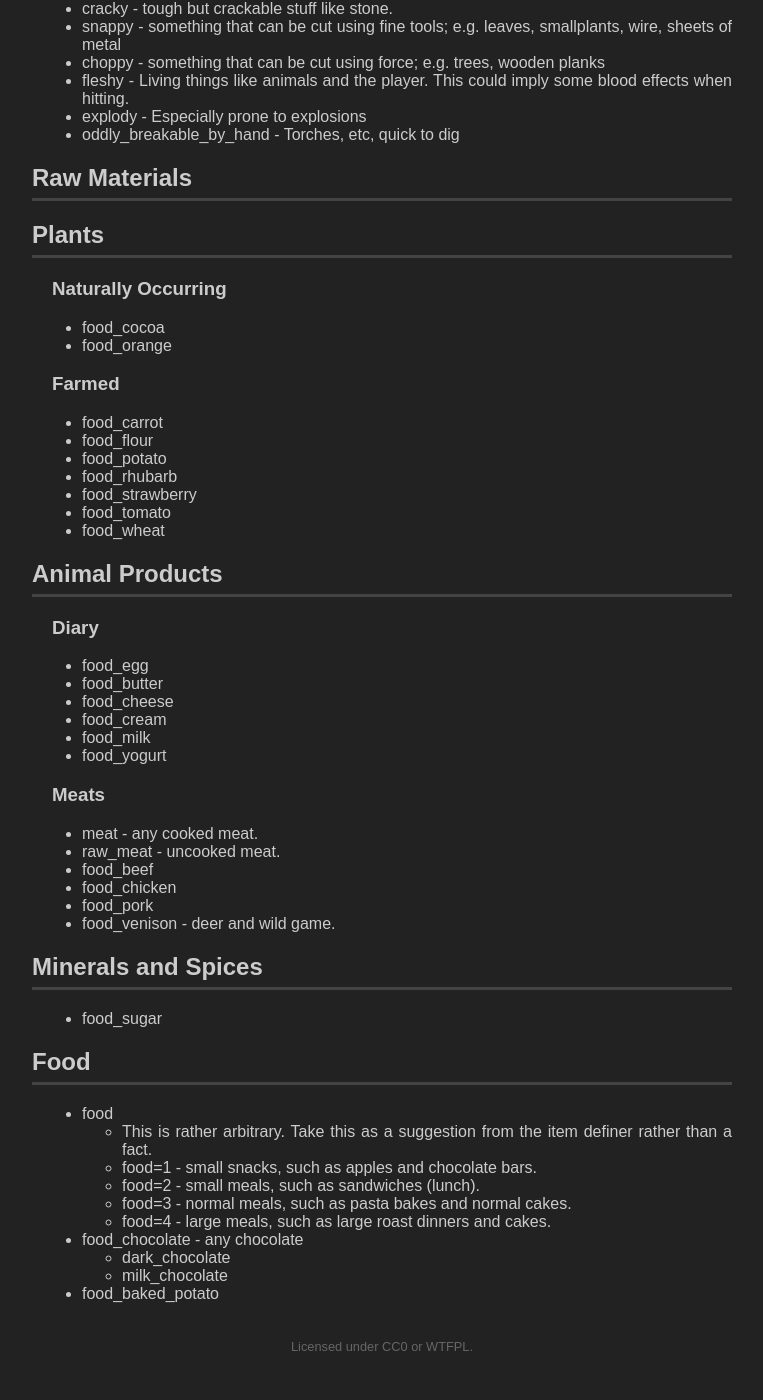
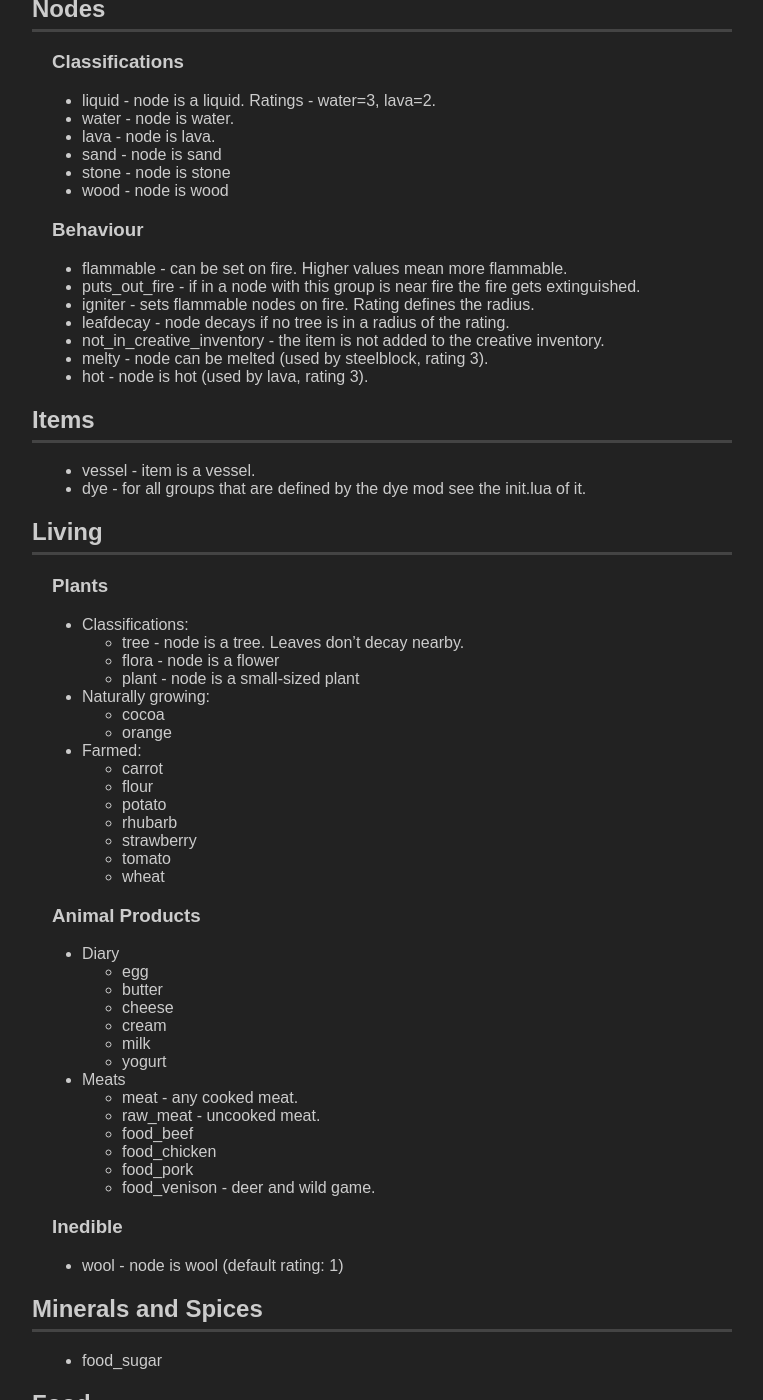
Before and after one commit to more-rubenwardy/mtostd, a Jekyll site: the page built from mtostd/groups/list.md, in a window 1280 px wide and 1400 px high, scrolled down 587 px. Shown: the whole window, without its empty margins (258-1021 px from the left). Built offline with Jekyll 4.4.1, drawn with Linux system fonts in a browser that asks for light colours; before the commit the page ends 1951 px from its top, so only the background shows below that; some of the changed text lies outside the part shown.

Commit message:
more in group lists

```diff
--- a/mtostd/groups/list.md
+++ b/mtostd/groups/list.md
@@ -11,22 +11,13 @@ links:
   url: list.html
 ---
 
-## List of Known Groups
+## About this list
 
 This is a collection of groups that fit mtostd-groups and are known to exist
 in the wild. Most of the food_* ones are added
 
-### Content
-
-* Digging Groups
-* Raw materials
-* Plants
-	* Naturally Occuring
-	* Farmed
-* Animal Products
-* Minerals and Spices
-* Food
-
+Also see [dev_wiki/Groups](http://dev.minetest.net/Groups)
+and [dev_wiki/Custom_groups](http://dev.minetest.net/Groups/Custom_groups).
 
 ## Digging Groups
 
@@ -40,44 +31,72 @@ From [lua_api.txt](http://rubenwardy.com/minetest_modding_book/lua_api.html#know
 * explody - Especially prone to explosions
 * oddly_breakable_by_hand - Torches, etc, quick to dig
 
-## Raw Materials
+## Nodes
 
-## Plants
+### Classifications
 
-### Naturally Occurring
+* liquid - node is a liquid. Ratings - water=3, lava=2.
+* water - node is water.
+* lava - node is lava.
+* sand - node is sand
+* stone - node is stone
+* wood - node is wood
 
-* food_cocoa
-* food_orange
+### Behaviour
 
-### Farmed
+* flammable - can be set on fire. Higher values mean more flammable.
+* puts_out_fire - if in a node with this group is near fire the fire gets extinguished.
+* igniter - sets flammable nodes on fire. Rating defines the radius.
+* leafdecay - node decays if no tree is in a radius of the rating.
+* not_in_creative_inventory - the item is not added to the creative inventory.
+* melty - node can be melted (used by steelblock, rating 3).
+* hot - node is hot (used by lava, rating 3).
 
-* food_carrot
-* food_flour
-* food_potato
-* food_rhubarb
-* food_strawberry
-* food_tomato
-* food_wheat
+## Items
 
-## Animal Products
+* vessel - item is a vessel.
+* dye - for all groups that are defined by the dye mod see the init.lua of it.
 
-### Diary
+## Living
 
-* food_egg
-* food_butter
-* food_cheese
-* food_cream
-* food_milk
-* food_yogurt
+### Plants
 
-### Meats
+* Classifications:
+    * tree - node is a tree. Leaves don't decay nearby.
+    * flora - node is a flower
+    * plant - node is a small-sized plant
+* Naturally growing:
+    * cocoa
+    * orange
+* Farmed:
+    * carrot
+    * flour
+    * potato
+    * rhubarb
+    * strawberry
+    * tomato
+    * wheat
 
-* meat - any cooked meat.
-* raw_meat - uncooked meat.
-* food_beef
-* food_chicken
-* food_pork
-* food_venison - deer and wild game.
+### Animal Products
+
+* Diary
+    * egg
+    * butter
+    * cheese
+    * cream
+    * milk
+    * yogurt
+* Meats
+    * meat - any cooked meat.
+    * raw_meat - uncooked meat.
+    * food_beef
+    * food_chicken
+    * food_pork
+    * food_venison - deer and wild game.
+
+### Inedible
+
+* wool - node is wool (default rating: 1)
 
 ## Minerals and Spices
 
@@ -85,12 +104,7 @@ From [lua_api.txt](http://rubenwardy.com/minetest_modding_book/lua_api.html#know
 
 ## Food
 
-* food
-	* This is rather arbitrary. Take this as a suggestion from the item definer rather than a fact.
-	* food=1 - small snacks, such as apples and chocolate bars.
-	* food=2 - small meals, such as sandwiches (lunch).
-	* food=3 - normal meals, such as pasta bakes and normal cakes.
-	* food=4 - large meals, such as large roast dinners and cakes.
+* food. See the [specification](index.html#food).
 * food_chocolate - any chocolate
 	* dark_chocolate
 	* milk_chocolate
```
